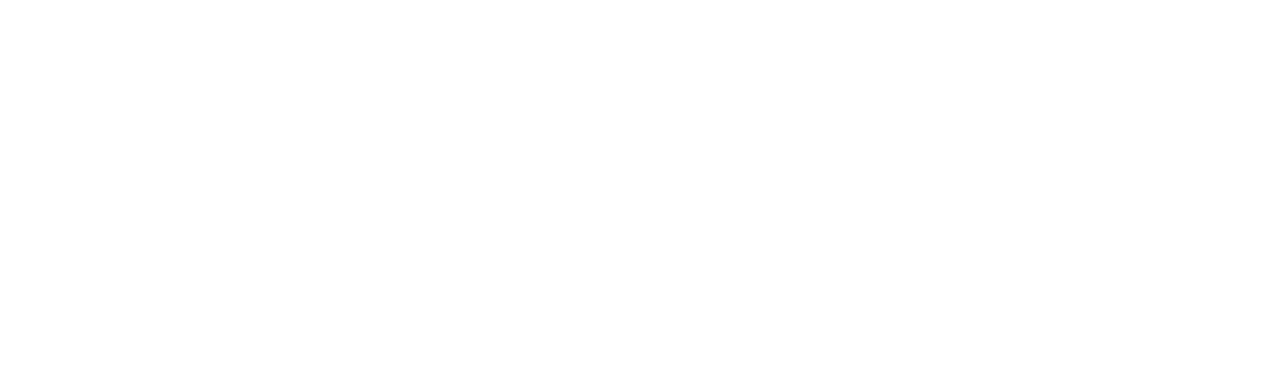
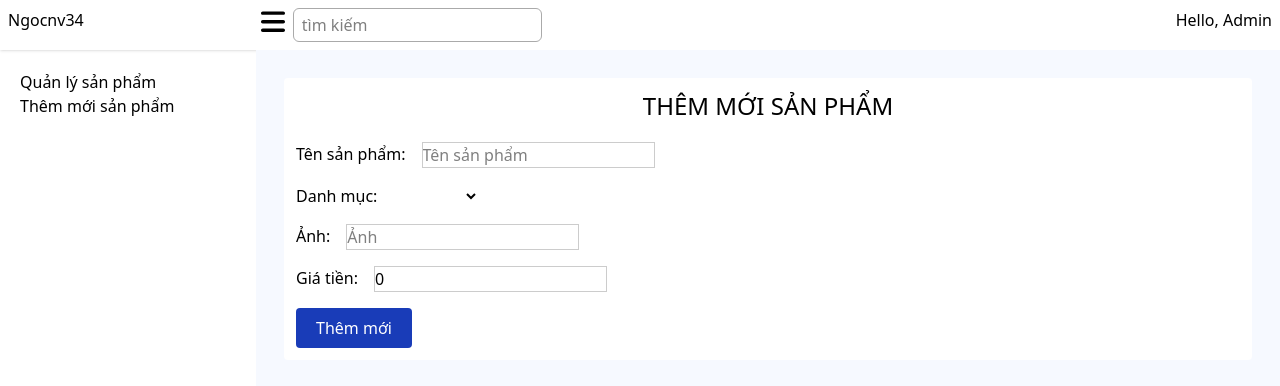
Before and after one commit to angocit/web208, an Angular app: page /admin/products/add in a window 1280 px wide. Before the commit this address led to /. Shown: the top 386 px of the page. Built offline with nearby package versions, Linux system fonts and the light colour scheme; data requests are answered from the project's data file.

Commit message:
b11:Sử dụng httpClient để thêm mới

```diff
--- a/db.json
+++ b/db.json
@@ -1,9 +1,48 @@
 {
-	"products": [
-		{ "id": 1, "name": "Áo thun basic", "image": "https://down-vn.img.susercontent.com/file/c7db377b177fc8e2ff75a769022dcc23", "price": 199000 },
-		{ "id": 2, "name": "Quần jeans xanh", "image": "https://bizweb.dktcdn.net/100/399/392/articles/132545.jpg?v=1614844183780", "price": 349000 },
-		{ "id": 3, "name": "Giày sneakers", "image": "https://zerdio.com.vn/wp-content/uploads/2024/03/shop-quan-ao-cho-trung-nien.jpg", "price": 599000 },
-		{ "id": 4, "name": "Mũ lưỡi trai", "image": "https://hoyang.vn/wp-content/uploads/2021/03/set-quan-ao-dep.jpg", "price": 129000 },
-		{ "id": 5, "name": "Áo khoác denim", "image": "https://down-vn.img.susercontent.com/file/vn-11134208-7qukw-ljqjtknkxzia10", "price": 799000 }
-	]
+  "products": [
+    {
+      "id": 1,
+      "name": "Áo thun basic",
+      "image": "https://down-vn.img.susercontent.com/file/c7db377b177fc8e2ff75a769022dcc23",
+      "price": 199000
+    },
+    {
+      "id": 2,
+      "name": "Quần jeans xanh",
+      "image": "https://bizweb.dktcdn.net/100/399/392/articles/132545.jpg?v=1614844183780",
+      "price": 349000
+    },
+    {
+      "id": 3,
+      "name": "Giày sneakers",
+      "image": "https://zerdio.com.vn/wp-content/uploads/2024/03/shop-quan-ao-cho-trung-nien.jpg",
+      "price": 599000
+    },
+    {
+      "id": 4,
+      "name": "Mũ lưỡi trai",
+      "image": "https://hoyang.vn/wp-content/uploads/2021/03/set-quan-ao-dep.jpg",
+      "price": 129000
+    },
+    {
+      "id": 5,
+      "name": "Áo khoác denim",
+      "image": "https://down-vn.img.susercontent.com/file/vn-11134208-7qukw-ljqjtknkxzia10",
+      "price": 799000
+    },
+    {
+      "name": "Sản phẩm A",
+      "category": "1",
+      "image": "https://fakestoreapi.com/img/71-3HjGNDUL._AC_SY879._SX._UX._SY._UY_t.png",
+      "price": 10000,
+      "id": 6
+    },
+    {
+      "name": "Sản phẩm B",
+      "category": "1",
+      "image": "https://fakestoreapi.com/img/71li-ujtlUL._AC_UX679_t.png",
+      "price": 20000,
+      "id": 7
+    }
+  ]
 }
--- a/src/app/app.config.ts
+++ b/src/app/app.config.ts
@@ -2,11 +2,13 @@
 import { provideRouter } from '@angular/router';
 
 import { routes } from './app.routes';
+import { provideHttpClient } from '@angular/common/http';
 
 export const appConfig: ApplicationConfig = {
   providers: [
     provideBrowserGlobalErrorListeners(),
     provideZoneChangeDetection({ eventCoalescing: true }),
-    provideRouter(routes)
+    provideRouter(routes),
+    provideHttpClient()
   ]
 };
--- a/src/app/app.routes.ts
+++ b/src/app/app.routes.ts
@@ -4,6 +4,7 @@
 import { Home } from './pages/home/home';
 import { Detailproduct } from './pages/detailproduct/detailproduct';
 import { Search } from './pages/search/search';
+import { Addproduct } from './pages/admin/addproduct/addproduct';
 
 export const routes: Routes = [
     {path:'',component:Clientlayout,children:[
@@ -11,5 +12,7 @@
         {path:'detail/:id',component:Detailproduct},
         {path:'search',component:Search}
     ]},
-    {path:'admin',component:Adminlayout}
+    {path:'admin',component:Adminlayout,children:[
+        {path:'products/add',component:Addproduct}
+    ]}
 ];
--- a/src/app/layouts/adminlayout/adminlayout.html
+++ b/src/app/layouts/adminlayout/adminlayout.html
@@ -4,6 +4,8 @@
         <app-sidebar/>
     </aside>
     <main class="bg-[#f6f9ff] h-lvh p-7 animation" [class] = "(bt_status)?'basis-full w-full':'flex-4/5'">
+        <div class="bg-white p-3 rounded">
         <router-outlet/>
+        </div>
     </main>
 </div>
--- /dev/null
+++ b/src/app/pages/admin/addproduct/addproduct.html
@@ -0,0 +1,30 @@
+<h1 class="text-center text-2xl uppercase mb-5">Thêm mới sản phẩm</h1>
+<form class="flex flex-col gap-4 [&_input]:border [&_input]:border-[#ccc]" [formGroup]="productfrm" (ngSubmit)="handleSubmit()">
+    <label class="flex gap-4">Tên sản phẩm:<input type="text" placeholder="Tên sản phẩm" formControlName ="name"/>
+    </label>
+    @if (!productfrm.controls.name.valid&&(productfrm.controls.name.dirty||productfrm.controls.name.touched)){
+        <span class="text-red-600 text-[12px]">Tên sản phẩm không để trống</span>
+    }
+    <label class="flex gap-4">Danh mục:
+        <select formControlName ="category">
+        <option value="1">Quần Áo</option>
+        <option value="2">Giày dép</option>
+        <option value="3">Phụ kiện</option>
+    </select>
+    </label>
+    <label class="flex gap-4">Ảnh:
+    <input type="text" placeholder="Ảnh" formControlName="image"/>
+    </label>
+    @if (!productfrm.controls.image.valid&&(productfrm.controls.image.dirty||productfrm.controls.image.touched)){
+        <span class="text-red-600 text-[12px]">Ảnh sản phẩm không để trống</span>
+    }
+    <label class="flex gap-4">Giá tiền:
+    <input type="number" placeholder="0" formControlName="price"/>
+    </label>
+    @if (!productfrm.controls.price.valid&&(productfrm.controls.price.dirty||productfrm.controls.price.touched)){
+        <span class="text-red-600 text-[12px]">Giá không để trống và >=1000</span>
+    }
+    <div class="submit">
+    <button class="cursor-pointer bg-blue-800 text-white px-5 py-2 rounded" type="submit">Thêm mới</button>
+    </div>
+</form>
--- /dev/null
+++ b/src/app/pages/admin/addproduct/addproduct.ts
@@ -0,0 +1,33 @@
+import { HttpClient } from '@angular/common/http';
+import { Component, inject } from '@angular/core';
+import { FormControl, FormGroup, ReactiveFormsModule, Validators } from '@angular/forms';
+
+@Component({
+  selector: 'app-addproduct',
+  imports: [ReactiveFormsModule],
+  templateUrl: './addproduct.html',
+  styleUrl: './addproduct.css',
+})
+export class Addproduct {
+  productfrm = new FormGroup({
+    name: new FormControl("",Validators.required),
+    category: new FormControl(),
+    image: new FormControl("",Validators.required),
+    price: new FormControl(0,[Validators.required,Validators.min(1000)])
+  })
+  http = inject(HttpClient)
+  handleSubmit = ()=>{
+      // lấy dữ liệu từ form
+      if (!this.productfrm.valid) return;
+      const data = this.productfrm.value
+      // console.log(data);
+      this.http.post(`http://localhost:3000/products`,data).subscribe({
+        next: (value)=>{
+          console.log(value);
+          alert("Thêm mới thành công")
+        },
+        error:(err)=>console.log(err),
+        complete:()=>console.log('Hoàn thành')
+      })
+  }
+}
```
Also changed, not shown: src/app/pages/admin/addproduct/addproduct.css (added), 1 other file (tests, documents, lock files or other folders).
